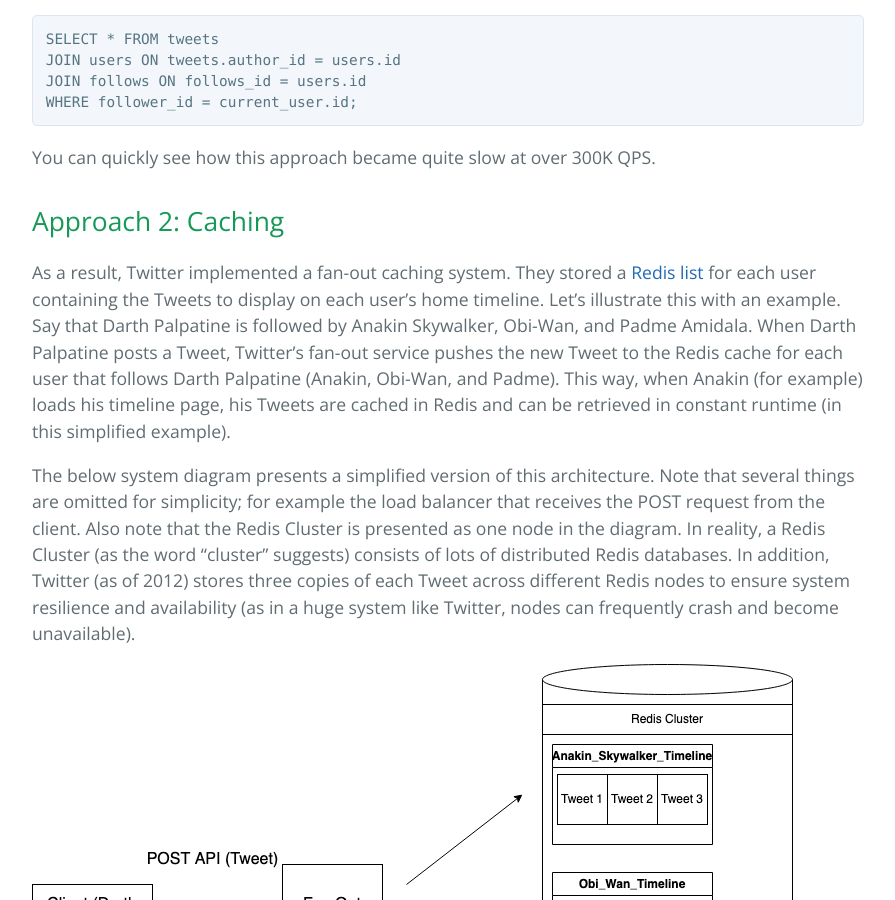
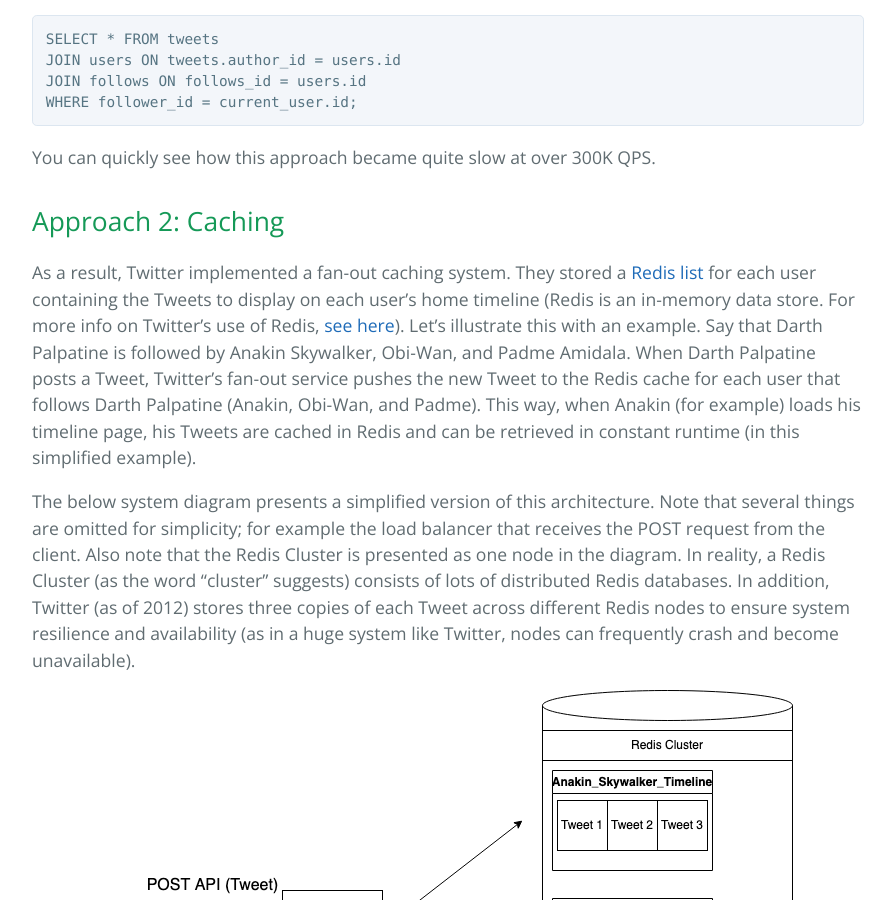
Before and after one commit to learning-software-engineering/learning-software-engineering.github.io, a Jekyll site: the page built from Topics/System_Design/Twitter_System_Design.md, in a window 1280 px wide and 900 px high, scrolled down 1275 px. Shown: the whole window, without its empty margins (192-1087 px from the left). Built offline with Jekyll 4.4.1, drawn with Linux system fonts in a browser that asks for light colours; our own code applies the rules of GitHub Pages for plain Markdown files.

Commit message:
Add info about Redis

```diff
--- a/Topics/System_Design/Twitter_System_Design.md
+++ b/Topics/System_Design/Twitter_System_Design.md
@@ -44,7 +44,7 @@
 You can quickly see how this approach became quite slow at over 300K QPS.
 
 ## Approach 2: Caching
-As a result, Twitter implemented a fan-out caching system. They stored a [Redis list](https://redis.io/docs/data-types/lists/) for each user containing the Tweets to display on each user's home timeline. Let's illustrate this with an example. Say that Darth Palpatine is followed by Anakin Skywalker, Obi-Wan, and Padme Amidala. When Darth Palpatine posts a Tweet, Twitter's fan-out service pushes the new Tweet to the Redis cache for each user that follows Darth Palpatine (Anakin, Obi-Wan, and Padme). This way, when Anakin (for example) loads his timeline page, his Tweets are cached in Redis and can be retrieved in constant runtime (in this simplified example).
+As a result, Twitter implemented a fan-out caching system. They stored a [Redis list](https://redis.io/docs/data-types/lists/) for each user containing the Tweets to display on each user's home timeline (Redis is an in-memory data store. For more info on Twitter's use of Redis, [see here](http://highscalability.com/blog/2014/9/8/how-twitter-uses-redis-to-scale-105tb-ram-39mm-qps-10000-ins.html)). Let's illustrate this with an example. Say that Darth Palpatine is followed by Anakin Skywalker, Obi-Wan, and Padme Amidala. When Darth Palpatine posts a Tweet, Twitter's fan-out service pushes the new Tweet to the Redis cache for each user that follows Darth Palpatine (Anakin, Obi-Wan, and Padme). This way, when Anakin (for example) loads his timeline page, his Tweets are cached in Redis and can be retrieved in constant runtime (in this simplified example).
 
 The below system diagram presents a simplified version of this architecture. Note that several things are omitted for simplicity; for example the load balancer that receives the POST request from the client. Also note that the Redis Cluster is presented as one node in the diagram. In reality, a Redis Cluster (as the word "cluster" suggests) consists of lots of distributed Redis databases. In addition, Twitter (as of 2012) stores three copies of each Tweet across different Redis nodes to ensure system resilience and availability (as in a huge system like Twitter, nodes can frequently crash and become unavailable).
 
```
